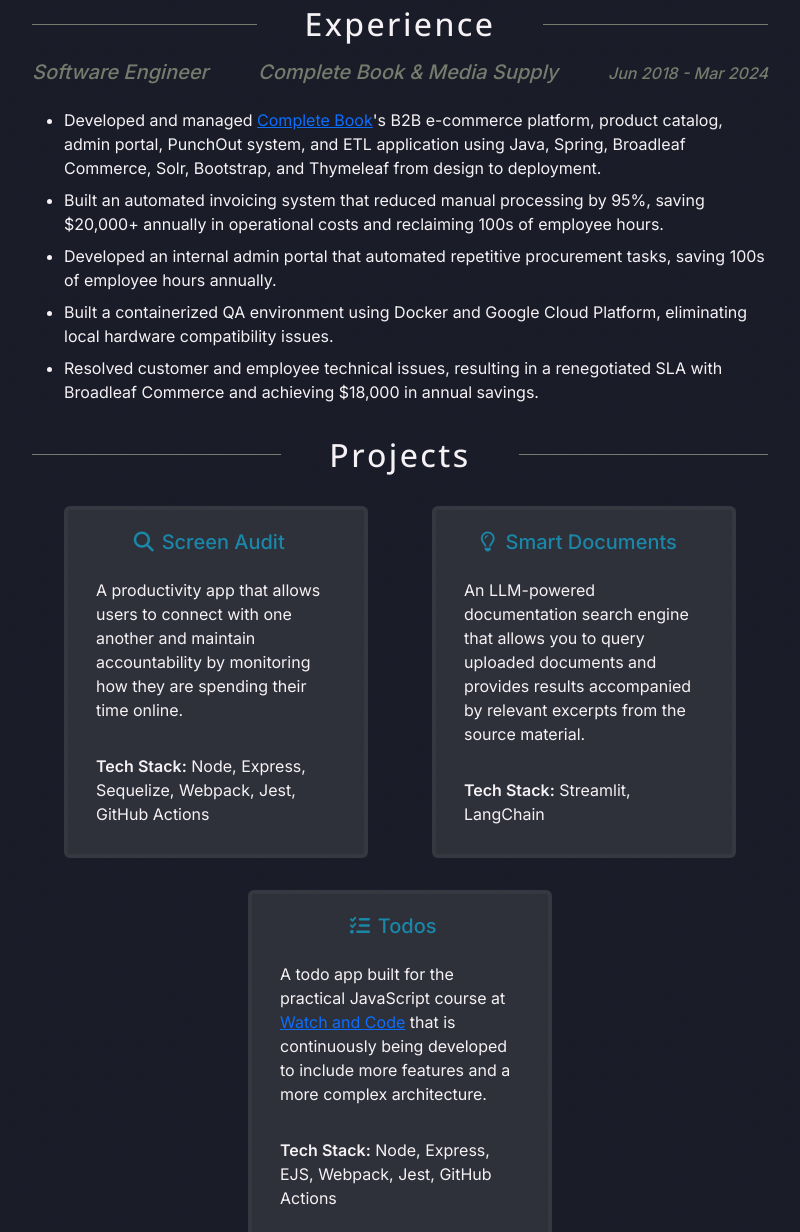
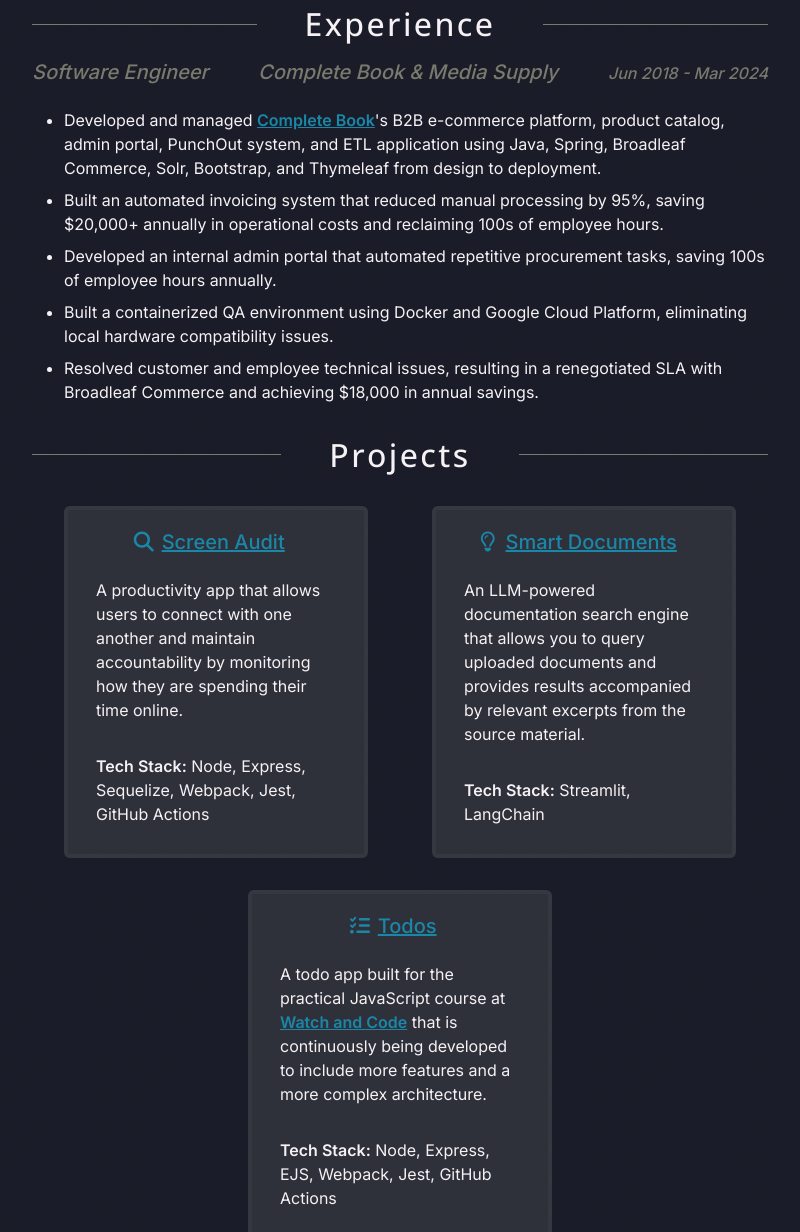
Before and after one commit to spencerjstewart/resume, a website: page index.html in a window 1280 px wide. Shown: the part 831-2063 px from the top of the page, without its empty margins (240-1040 px from the left). Drawn offline with nearby package versions, Linux system fonts and the light colour scheme.

Commit message:
feat: add links to projects and make links more obvious

```diff
--- a/css/main.css
+++ b/css/main.css
@@ -24,6 +24,18 @@
 
 .text {
     line-height: 1.5rem;
+}
+
+.inline-link {
+    color: var(--color-brand);
+    font-weight: 600;
+    transition: color 0.2s ease-in, font-size 0.2s ease-in, text-shadow 0.2s ease-in;
+}
+
+.inline-link:hover {
+    color: var(--color-light-accent);
+    font-size: 1.02rem;
+    text-shadow: 0 0.1rem 0.2rem rgba(255, 255, 255, 0.2);
 }
 
 /* Main Container */
@@ -261,15 +273,14 @@
 }
 
 .project-card-header__text > a {
-    text-decoration: none;
     color: inherit;
-    transition: color 0.2s ease-in, text-decoration 0.2s ease-in;
+    transition: color 0.2s ease-in, font-size 0.2s ease-in, text-shadow 0.2s ease-in;
 }
 
 .project-card-header__text > a:hover {
     color: var(--color-light-accent);
-    text-decoration: underline;
-
+    font-size: 1.30rem;
+    text-shadow: 0 0.1rem 0.2rem rgba(255, 255, 255, 0.2);
 }
 
 .project-card__description {
--- a/index.html
+++ b/index.html
@@ -172,7 +172,10 @@
               <ul class="experience-item-details__list">
                 <li class="experience-item-details__list-item">
                   Developed and managed
-                  <a href="https://completebook.com" target="_blank"
+                  <a
+                    class="inline-link"
+                    href="https://completebook.com"
+                    target="_blank"
                     >Complete Book</a
                   >'s B2B e-commerce platform, product catalog, admin portal,
                   PunchOut system, and ETL application using Java, Spring,
@@ -214,7 +217,11 @@
               <header class="project-card-header project-card__header">
                 <h5 class="project-card-header__text card-title">
                   <i class="fa-solid fa-magnifying-glass fa-fw icon"></i>
-                  <a href="#">Screen Audit</a>
+                  <a
+                    href="https://github.com/spencerjstewart/screenaudit-webapp"
+                    target="_blank"
+                    >Screen Audit</a
+                  >
                 </h5>
               </header>
               <p class="project-card__description card-text">
@@ -233,7 +240,11 @@
               <header class="project-card-header project-card__header">
                 <h5 class="project-card-header__text card-title">
                   <i class="fa-regular fa-lightbulb fa-fw icon"></i>
-                  <a href="#">Smart Documents</a>
+                  <a
+                    href="https://github.com/spencerjstewart/smart-documents"
+                    target="_blank"
+                    >Smart Documents</a
+                  >
                 </h5>
               </header>
               <p class="project-card__description card-text">
@@ -252,12 +263,19 @@
               <header class="project-card-header project-card__header">
                 <h5 class="project-card-header__text card-title">
                   <i class="fa-solid fa-list-check fa-fw icon"></i>
-                  <a href="#" target="_blank">Todos</a>
+                  <a
+                    href="https://github.com/spencerjstewart/practical-javascript"
+                    target="_blank"
+                    >Todos</a
+                  >
                 </h5>
               </header>
               <p class="project-card__description card-text">
                 A todo app built for the practical JavaScript course at
-                <a href="https://watchandcode.com" target="_blank"
+                <a
+                  class="inline-link"
+                  href="https://watchandcode.com"
+                  target="_blank"
                   >Watch and Code</a
                 >
                 that is continuously being developed to include more features
```
